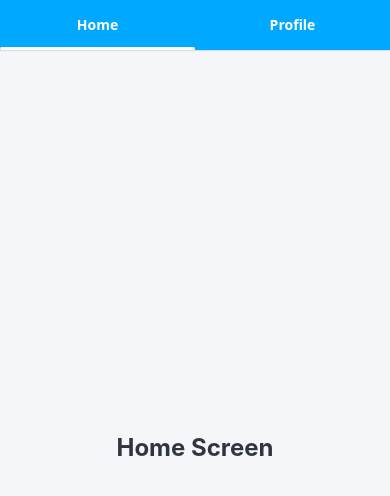
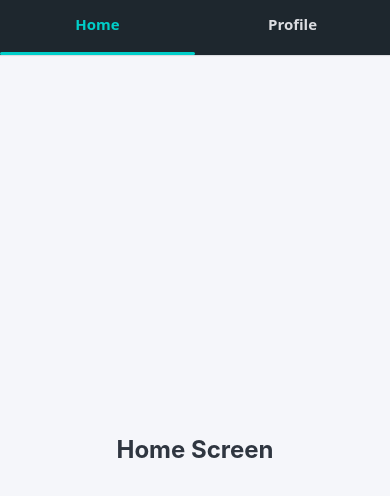
Before and after one commit to TayyabHussain03/react_native_cli_batch2, a React Native app: screen / in a window 390 px wide. Shown: the top 496 px of the page. Built offline with nearby package versions, Linux system fonts and the light colour scheme.

Commit message:
Top Tab Navigation Styling Props

```diff
--- a/App.jsx
+++ b/App.jsx
@@ -448,30 +448,34 @@ const App = () => {
         screenOptions={{
           // ✅ tabBarStyle: Top tab bar ka background aur height
           tabBarStyle: {
-            backgroundColor: '#00a8ff',
-            height: 50
+            backgroundColor: '#1e272e', // Dark techy background
+            height: 55
           },
 
           // ✅ tabBarLabelStyle: Tab label ka font aur spacing
           tabBarLabelStyle: {
-            fontSize: 14,
+            fontSize: 15,
             fontWeight: '600',
-            color: '#fff',
-            textTransform: 'none' // ✅ Prevents uppercase labels
+            textTransform: 'none' // Prevents auto-uppercase
           },
 
-          // ✅ tabBarIndicatorStyle: Active tab ke neeche line ka style
+          // ✅ tabBarActiveTintColor: Active tab text color
+          tabBarActiveTintColor: '#00cec9',
+
+          // ✅ tabBarInactiveTintColor: Inactive tab text color
+          tabBarInactiveTintColor: '#dcdde1',
+
+          // ✅ tabBarIndicatorStyle: Active tab ke neeche underline
           tabBarIndicatorStyle: {
-            backgroundColor: '#fff',
+            backgroundColor: '#00cec9',
             height: 3,
             borderRadius: 2
           },
 
-          // ✅ tabBarPressColor: Ripple effect color on press
+          // ✅ tabBarPressColor: Ripple effect on tab press
           tabBarPressColor: '#74b9ff'
         }}
       >
-        {/* ✅ Registering screens */}
         <Tab.Screen name="Home" component={HomeScreen} />
         <Tab.Screen name="Profile" component={ProfileScreen} />
       </Tab.Navigator>
```
